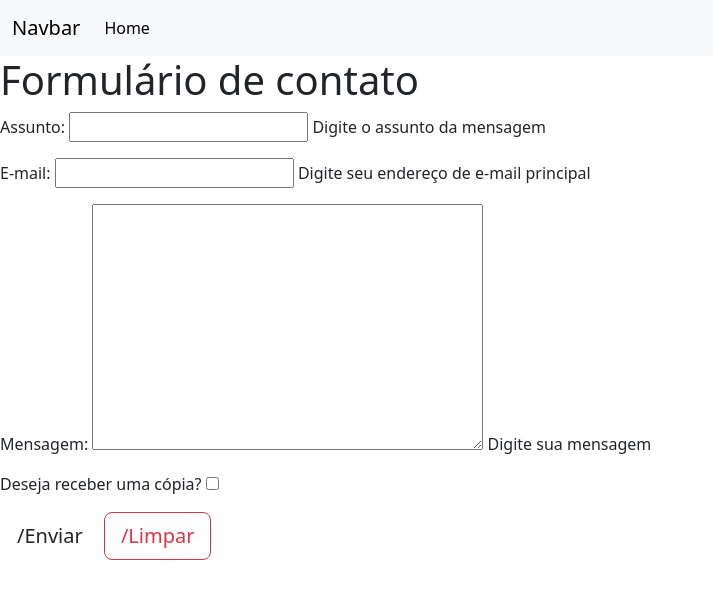
After one commit to Lopesandr/faculdade_dev_sistemas_1, a Django app: page /classe/contato/ in a window 1280 px wide. The commit adds this page. Shown: the top 599 px of the page, without its empty margins (0-713 px from the left). Run offline with Django 5.2, Linux system fonts and the light colour scheme; parts of the project's set-up code (start-up, migrations or seed data) failed here and were passed over.

Commit message:
Subindo ultimas aulas

```diff
--- /dev/null
+++ b/dev_aulas/dev_aulas/form/contact_form.py
@@ -0,0 +1,21 @@
+from django import forms
+from django.core.exceptions import ValidationError
+from django.core.validators import MinLengthValidator
+
+# Aula 26/05
+
+class ContactForm(forms.Form):
+    subject = forms.CharField(label='Assunto',
+                              max_length=100,
+                              validators=[MinLengthValidator(3)],
+                              help_text="Digite o assunto da mensagem"
+                            )
+    sender = forms.EmailField(label="E-mail",
+                              help_text="Digite seu endereço de e-mail principal")
+
+    message = forms.CharField(label="Mensagem",
+                              help_text="Digite sua mensagem",
+                              widget=forms.Textarea)
+
+    cc_myself = forms.BooleanField(required=False,
+                                   label="Deseja receber uma cópia?")
--- a/dev_aulas/dev_aulas/urls.py
+++ b/dev_aulas/dev_aulas/urls.py
@@ -18,9 +18,12 @@ from django.contrib import admin
 from django.urls import path
 from django.urls.conf import include
 from dev_aulas.views.estatica import index
+from dev_aulas.views.contact import ConcactView
 
 urlpatterns = [
     path('', index, name='index'),
     path('admin/', admin.site.urls),
-    path('strava/', include('strava.urls'))
+    path('strava/', include('strava.urls')),
+    # Aula 26/05
+    path('classe/contato/', ConcactView.as_view(), name="class_contact")
 ]
--- /dev/null
+++ b/dev_aulas/dev_aulas/views/contact.py
@@ -0,0 +1,38 @@
+from django.shortcuts import render
+from django.views import View
+from dev_aulas.form.contact_form import ContactForm
+
+class ConcactView(View):
+    @staticmethod
+    def get(request):
+        form = ContactForm()
+        context = {
+            'form': form
+        }
+        print(context)
+        return render(request, 'contact/page_contact.html', context)
+
+    @staticmethod
+    def post(request):
+        form = ContactForm(request.POST)
+
+        if form.is_valid():
+            subject = form.cleaned_data.get("subject")
+            message = form.cleaned_data.get("message")
+            sender = form.cleaned_data.get("sender")
+            cc_myself = form.cleaned_data.get("cc_myself")
+
+            print(f"Subject: {subject}")
+            recipients = ['dessarosalopes15@gmail.com']
+
+            if cc_myself:
+                recipients.append(sender)
+
+            context = {
+                    'recipients' : recipients,
+                    'form': form,
+            }
+
+            return render(request, 'contact/thanks.html', context)
+        context = {'form': form}
+        return render(request, 'contact/page_contact.html', context)
--- a/dev_aulas/dev_aulas/views/estatica.py
+++ b/dev_aulas/dev_aulas/views/estatica.py
@@ -1,4 +1,4 @@
 from django.shortcuts import render
 
 def index(request):
-    return render(request, 'minimal.html')
+    return render(request, 'base.html')
--- a/dev_aulas/strava/urls.py
+++ b/dev_aulas/strava/urls.py
@@ -1,5 +1,7 @@
 from django.urls import path
-import strava.views as views
+import strava.views.exemplo as views_
+import strava.views.estatica as views
+
 from strava.views import *
 app_name = 'strava'
 
@@ -10,5 +12,7 @@ urlpatterns = [
     path('classe_saudacao', SaudacaoView.as_view(), name="classe_saudacao_view"),
     path('funcao/<str:name>', views.nome, name="nome"),
     path('classe_nome/<str:name>', NomeView.as_view(), name="classe_nome"),
+    path('exemplo/fuction',views_.exemplo_list , name="exemplo_fuction_list")
+    # path('exemplo/classe', ExemploList.as_view(), name="exemplo_classe_list")
 
 ]
--- a/dev_aulas/strava/views/estatica.py
+++ b/dev_aulas/strava/views/estatica.py
@@ -5,6 +5,10 @@ from django.views import View
 from datetime import datetime
 from strava.models.perfil import Pefil
 
+from django.shortcuts import render
+
+def index(request):
+    return render(request, "base.html", {"message": "bem-vindo"})
 
 
 def primeira_view(request):
--- a/dev_aulas/templates/base.html
+++ b/dev_aulas/templates/base.html
@@ -1,4 +1,16 @@
-{%extends "menu.html"%}
+{% extends "menu.html" %}
 
 
-{%block main %}
+{% block main %}
+
+<div class=""mt-3 mb-2"></div>
+
+{% block title %}<h1>Hello World</h1>  {% endblock title %}
+<hr/>
+
+</div>
+<div class mb-3>
+    {% block content %} <h2>  {{message | capfirst}}</h2> {% endblock content %}
+</div>
+
+{% endblock main %}
--- /dev/null
+++ b/dev_aulas/templates/contact/page_contact.html
@@ -0,0 +1,15 @@
+<!-- Aula 26/05 -->
+{% extends "base.html" %}
+{% block main %}
+    <h1> Formulário de contato</h1>
+
+    <form id="contato" action="{% url 'class_contact' %}" method="post">
+        {% csrf_token %}
+        {{ form.as_p }}
+        <button type="submit" class="btn btn-outline-sucess btn-lg"
+                form="contato" value="Enviar"><i class="bi bi-send"></i>/Enviar</button>
+        <button type="reset" class="btn btn-outline-danger btn-lg"
+                form="contato" value="Reset"><i class="bi bi-arrow-clockwise"></i>/Limpar</button>
+        </form>
+
+    {% endblock main %}
--- a/dev_aulas/templates/menu.html
+++ b/dev_aulas/templates/menu.html
@@ -1,42 +1,19 @@
 {% extends "minimal.html" %}
 
-{% bloc menu %}
-
+{% block menu %}
 <nav class="navbar navbar-expand-lg bg-body-tertiary">
   <div class="container-fluid">
     <a class="navbar-brand" href="#">Navbar</a>
-    <button class="navbar-toggler" type="button" data-bs-toggle="collapse" data-bs-target="#navbarSupportedContent" aria-controls="navbarSupportedContent" aria-expanded="false" aria-label="Toggle navigation">
+    <button class="navbar-toggler" type="button" data-bs-toggle="collapse" data-bs-target="#navbarSupportedContent">
       <span class="navbar-toggler-icon"></span>
     </button>
     <div class="collapse navbar-collapse" id="navbarSupportedContent">
       <ul class="navbar-nav me-auto mb-2 mb-lg-0">
         <li class="nav-item">
-          <a class="nav-link active" aria-current="page" href="{%url 'index' %}">Home</a>
-        </li>
-        <li class="nav-item">
-          <a class="nav-link" href="#">Link</a>
-        </li>
-        <li class="nav-item dropdown">
-          <a class="nav-link dropdown-toggle" href="#" role="button" data-bs-toggle="dropdown" aria-expanded="false">
-            Dropdown
-          </a>
-          <ul class="dropdown-menu">
-            <li><a class="dropdown-item" href="#">Action</a></li>
-            <li><a class="dropdown-item" href="#">Another action</a></li>
-            <li><hr class="dropdown-divider"></li>
-            <li><a class="dropdown-item" href="#">Something else here</a></li>
-          </ul>
-        </li>
-        <li class="nav-item">
-          <a class="nav-link disabled" aria-disabled="true">Disabled</a>
+          <a class="nav-link active" aria-current="page" href="{% url 'index' %}">Home</a>
         </li>
       </ul>
-      <form class="d-flex" role="search">
-        <input class="form-control me-2" type="search" placeholder="Search" aria-label="Search"/>
-        <button class="btn btn-outline-success" type="submit">Search</button>
-      </form>
     </div>
   </div>
 </nav>
-
-{%endblock menu %}
+{% endblock menu%}
--- a/dev_aulas/templates/minimal.html
+++ b/dev_aulas/templates/minimal.html
@@ -8,8 +8,13 @@
   </head>
   <body>
     {% block menu %}
-    {% endblock %}
-    <h1>Hello, world!</h1>
+    {% endblock menu %}
+    {% block main %}
+
+        <h1>Hello World!</h1>
+
+    {% endblock main %}
+
     <script src="https://cdn.jsdelivr.net/npm/bootstrap@5.3.6/dist/js/bootstrap.bundle.min.js" integrity="sha384-j1CDi7MgGQ12Z7Qab0qlWQ/Qqz24Gc6BM0thvEMVjHnfYGF0rmFCozFSxQBxwHKO" crossorigin="anonymous"></script>
 
   </body>
```
Also changed, not shown: dev_aulas/strava/views/exemplo.py (added, +10 -0 lines), dev_aulas/templates/contact/thanks.html (added, +15 -0 lines), dev_aulas/templates/exemplo/list.html (added, +7 -0 lines), dev_aulas/dev_aulas/form/__init__.py (added).
